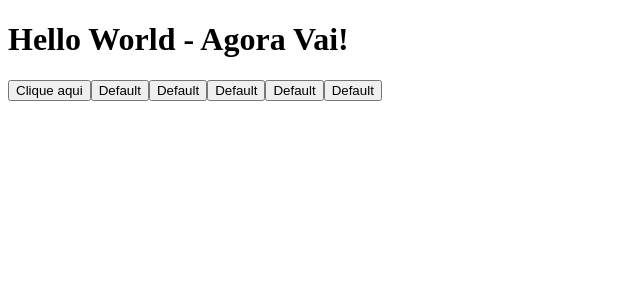
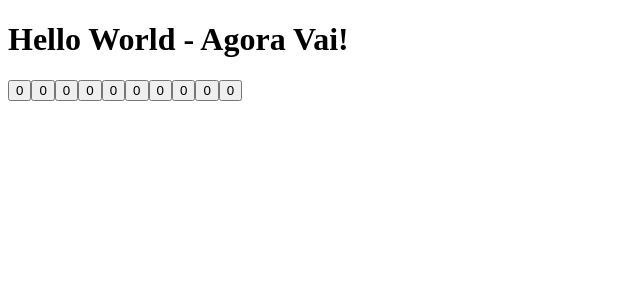
Before and after one commit to AndersonJardim/letmeask, a React (Create React App) app: page / in a window 1280 px wide. Shown: the top 300 px of the page, without its empty margins (0-640 px from the left). Built offline with nearby package versions, Linux system fonts and the light colour scheme.

Commit message:
Fazendo o boão mostrar quantas vezes clicou
Resumo:
<Button />
setCounter(counter + 1);

```diff
--- a/src/App.tsx
+++ b/src/App.tsx
@@ -4,7 +4,11 @@ function App() {
   return (
     <div>
       <h1> Hello World - Agora Vai! </h1>
-      <Button>Clique aqui</Button>
+      <Button />
+      <Button />
+      <Button />
+      <Button />
+      <Button />
       <Button />
       <Button />
       <Button />
--- a/src/components/Button.tsx
+++ b/src/components/Button.tsx
@@ -1,10 +1,20 @@
-type ButtonProps = {
-    children?: string;  //Array<string>  ou string[]
-}
+import { useState } from "react";
 
-export function Button(props: ButtonProps) {
+export function Button() {
+    //let it change //deixe mudar
+    //let counter = 0;
+    const [counter, setCounter] = useState(0);
+
+    function increment() {
+        //counter += 1;
+        setCounter(counter + 1);
+        console.log(counter);
+    }
+
     return (
-        <button>{props.children || 'Default'}</button >
+        <button onClick={increment}>
+            {counter}
+        </button >
     )
 }
 
```
